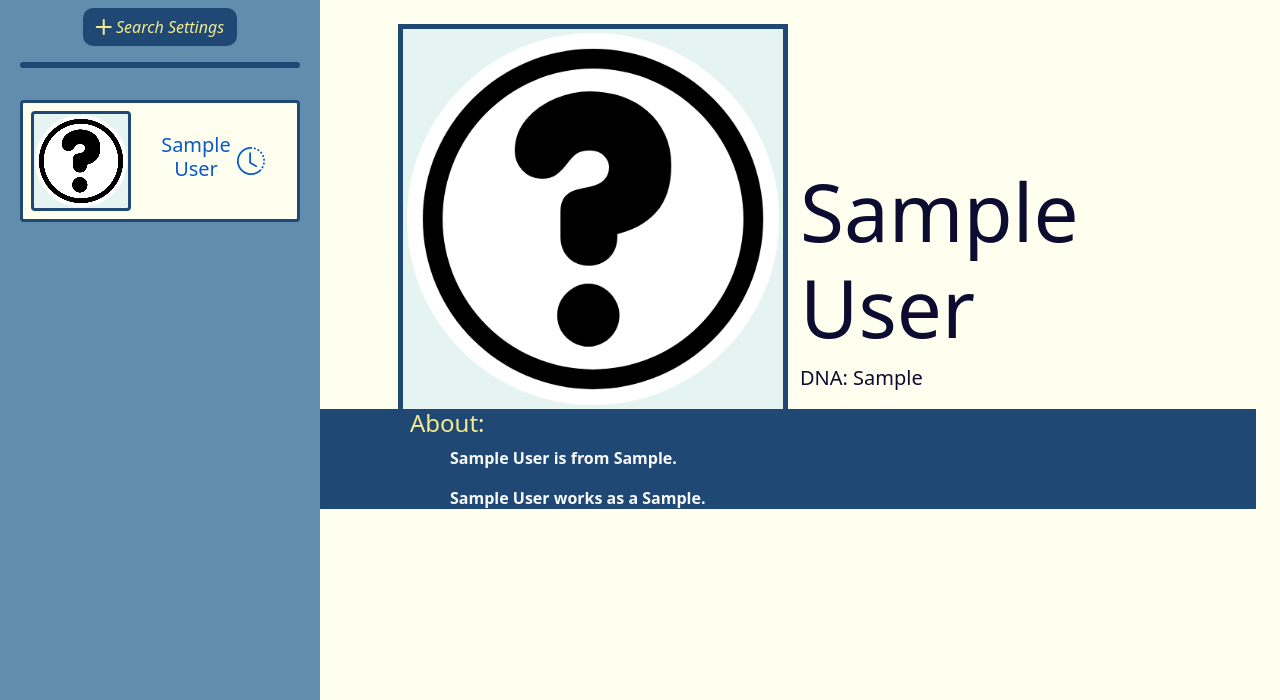
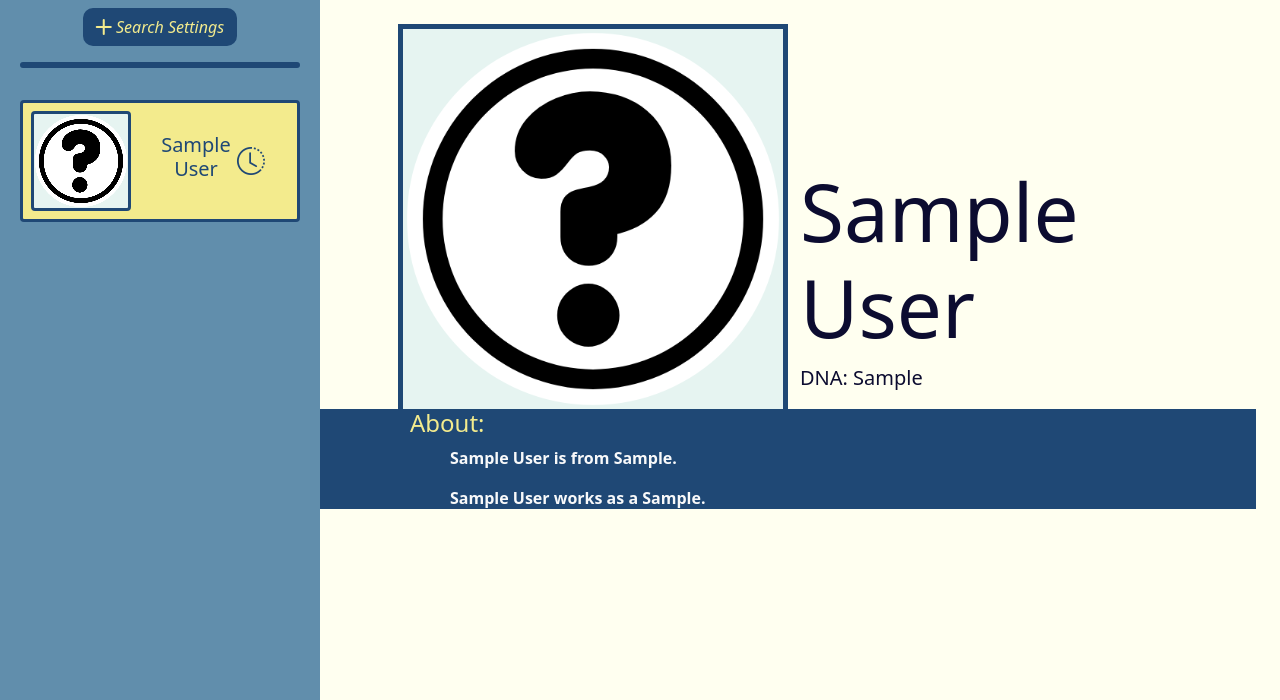
Before and after one commit to CiniMinis/workshop-project, a Flask app: page /user/1 in a window 1280 px wide, with the pointer over the restyled element. Shown: the part 100-800 px from the top of the page. Run offline with Flask 2, Linux system fonts and the light colour scheme; tables that the repository leaves empty hold one stand-in row (values such as "Sample post"); parts of the project's set-up code (start-up, migrations or seed data) failed here and were passed over.

Commit message:
Fixed Recent Users on hover

```diff
--- a/app/static/main.css
+++ b/app/static/main.css
@@ -90,6 +90,11 @@ canvas.avatar-big {
     text-decoration: none;
 }
 
+.recent_user:hover {
+    background-color: var(--highlight-color);
+    color: var(--dark-color);
+}
+
 .color-main {
     background-color: var(--main-color);
 }
```
